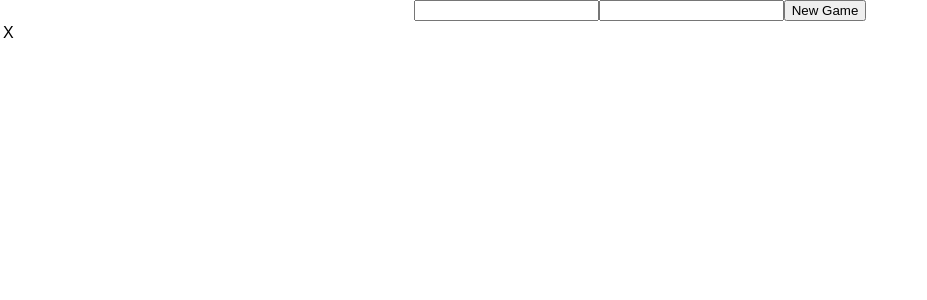
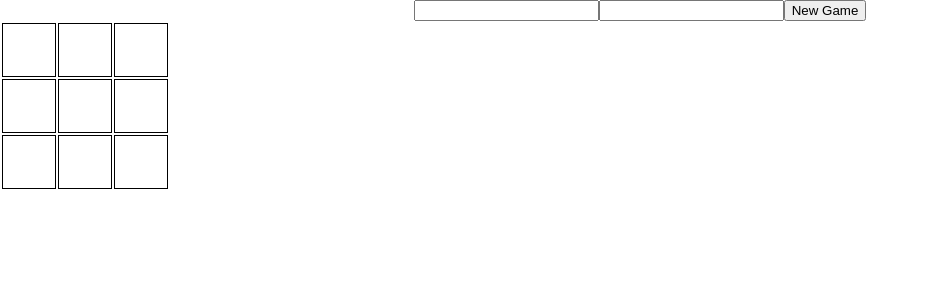
Before and after one commit to yanivefraim/react-tdd-workshop, a React app: page / in a window 1280 px wide. Shown: the top 300 px of the page, without its empty margins (0-927 px from the left). Built offline with nearby package versions, Linux system fonts and the light colour scheme.

Commit message:
fix second test

```diff
--- a/src/App.css
+++ b/src/App.css
@@ -26,3 +26,9 @@
   from { transform: rotate(0deg); }
   to { transform: rotate(360deg); }
 }
+
+td {
+  border: 1px solid black;
+  height: 50px;
+  width: 50px;
+}
--- a/src/App.js
+++ b/src/App.js
@@ -9,16 +9,28 @@ class App extends React.Component {
     this.state = {
       p1Name: '',
       p2Name: '',
+      board: [['', '', ''], ['', '', ''], ['', '', '']],
     };
   }
   onNewGame = ({ p1Name, p2Name }) => {
     this.setState({ p1Name, p2Name });
   };
+
+  handleCellClick = (rIndex, cIndex) => {
+    const board = this.state.board.map(row => [...row]);
+    board[rIndex][cIndex] = 'X';
+    this.setState({ board });
+  };
   render() {
     return (
       <div className="App">
         <Registration onNewGame={this.onNewGame} />
-        <Game p1Name={this.state.p1Name} p2Name={this.state.p2Name} />
+        <Game
+          onCellClicked={this.handleCellClick}
+          board={this.state.board}
+          p1Name={this.state.p1Name}
+          p2Name={this.state.p2Name}
+        />
       </div>
     );
   }
--- a/src/Game.js
+++ b/src/Game.js
@@ -1,16 +1,27 @@
 import React from 'react';
 import PropTypes from 'prop-types';
 
-const Game = props => {
+const Game = ({ p1Name, p2Name, board, onCellClicked }) => {
   return (
     <div>
-      <span data-hook="p1-name">{props.p1Name}</span>
-      <span data-hook="p2-name">{props.p2Name}</span>
-      <table>
+      <span data-hook="p1-name">{p1Name}</span>
+      <span data-hook="p2-name">{p2Name}</span>
+      <table role="grid">
         <tbody>
-          <tr>
-            <td data-hook="cell">X</td>
-          </tr>
+          {board.map((row, rIndex) => (
+            <tr key={rIndex}>
+              {row.map((cell, cIndex) => (
+                <td
+                  key={cIndex}
+                  role="gridcell"
+                  data-hook="cell"
+                  onClick={() => onCellClicked(rIndex, cIndex)}
+                >
+                  {cell}
+                </td>
+              ))}
+            </tr>
+          ))}
         </tbody>
       </table>
     </div>
@@ -20,5 +31,7 @@ const Game = props => {
 Game.propTypes = {
   p1Name: PropTypes.string.isRequired,
   p2Name: PropTypes.string.isRequired,
+  board: PropTypes.arrayOf(PropTypes.arrayOf(PropTypes.string)).isRequired,
+  onCellClicked: PropTypes.func.isRequired,
 };
 export default Game;
```
Also changed, not shown: test/App.e2e.js (+1 -0 lines).
